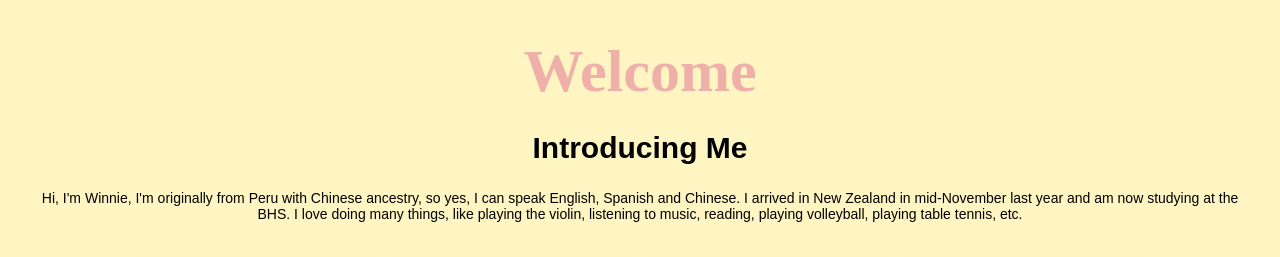
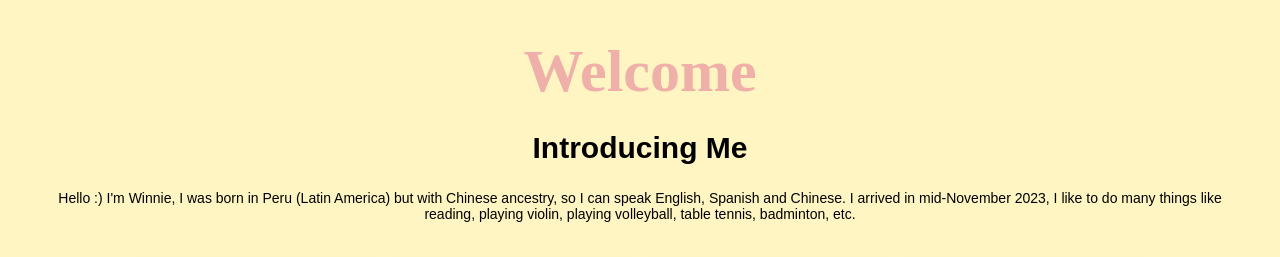
Before and after one commit to winnie2008/10DGT-BHS-Website-Template, a plain HTML site: page index.html in a window 1280 px wide. Shown: the part 211-468 px from the top of the page. Drawn offline with Linux system fonts and the light colour scheme; a web font is replaced by a local one.

Commit message:
update information

```diff
--- a/index.html
+++ b/index.html
@@ -36,7 +36,7 @@
       <div class=information>
         <p>
 
-          Hi, I'm Winnie, I'm originally from Peru with Chinese ancestry, so yes, I can speak English, Spanish and Chinese. I arrived in New Zealand in mid-November last year and am now studying at the BHS. I love doing many things, like playing the violin, listening to music, reading, playing volleyball, playing table tennis, etc.
+          Hello :) I'm Winnie, I was born in Peru (Latin America) but with Chinese ancestry, so I can speak English, Spanish and Chinese. I arrived in mid-November 2023, I like to do many things like reading, playing violin, playing volleyball, table tennis, badminton, etc.
 <br><br>
 
         </p>
```
